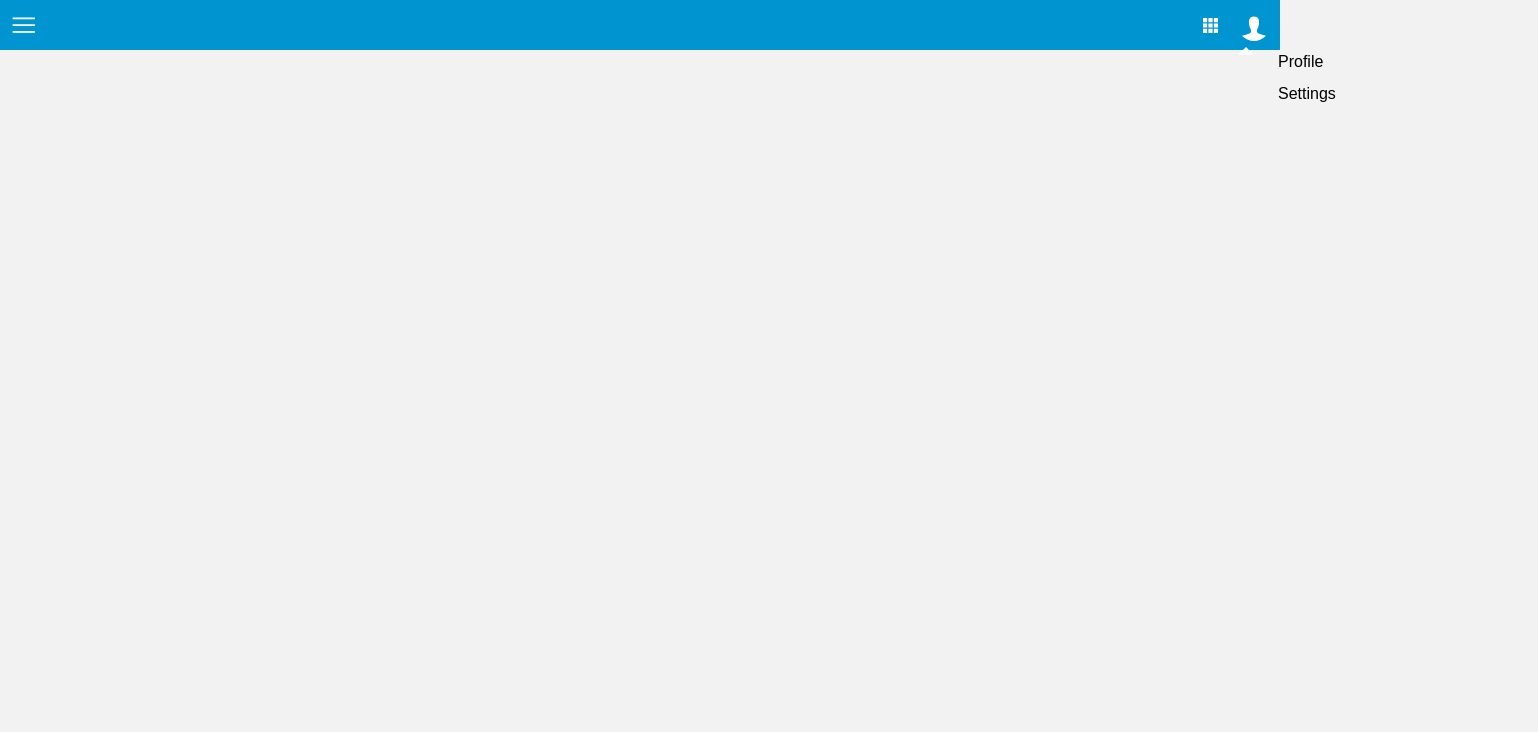
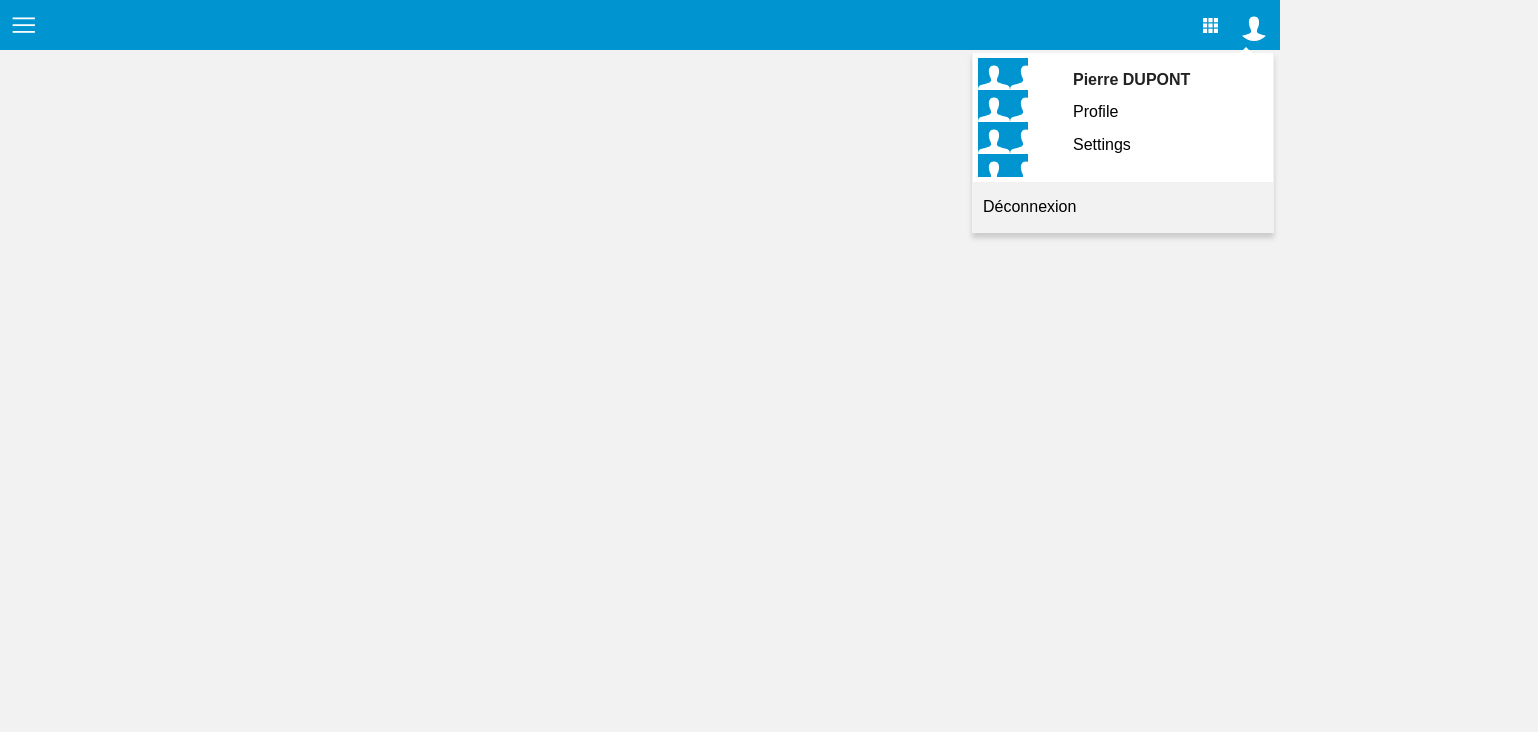
Before and after one commit to JulienNicolas37/Ergonomy, a plain HTML site: page index.html in a window 1280 px wide. Both pictures are taken after a click on the element 1254 px from the left and 25 px from the top of the page. Shown: the top 732 px of the page, 1538 px wide, since content can reach past the window. Drawn offline with nearby package versions, Linux system fonts and the light colour scheme.

Commit message:
Ajout du menu de profil

```diff
--- a/index.html
+++ b/index.html
@@ -29,7 +29,7 @@ div.classList.contains('hide') ? div.classList.remove('hide') : div.classList.ad
                     <img src="img/apps-icon.svg"  class=" "/>
                     <div id="apps-menu-main-container" class="hide">
                         <div class="container-indicator"></div>
-                        <div id="apps-menu-container">
+                        <div id="apps-menu-container" class="main-bar-menu-container">
                             <ul id="apps-menu">
                                 <li>
                                     <a href="#accounting">
@@ -76,11 +76,18 @@ div.classList.contains('hide') ? div.classList.remove('hide') : div.classList.ad
                     <img src="img/profile.svg" class="icon-circle"/>
                     <div id="apps-menu-profile-container" class="hide">
                         <div class="container-indicator"></div>
-                        <div id="profile-menu-container">
-                            <ul id="profile-menu">
-                                <li><a href="#user-profile">Profile</a></li>
-                                <li><a href="#user-settings">Settings</a></li>
-                            </ul>
+                        <div id="profile-menu-container" class="main-bar-menu-container">
+                            <div class="flex-row">
+                                <span class="column-20"></span>
+                                <ul class="column-80">
+                                    <li id="profile-name">Pierre DUPONT</li>
+                                    <li><a href="#user-profile">Profile</a></li>
+                                    <li><a href="#user-settings">Settings</a></li>
+                                </ul>
+                            </div>
+                            <div id="profile-bottom-section">
+                                <a href="#logout">Déconnexion</a>
+                            </div>
                         </div>
                     </div>
                 </div>
```
